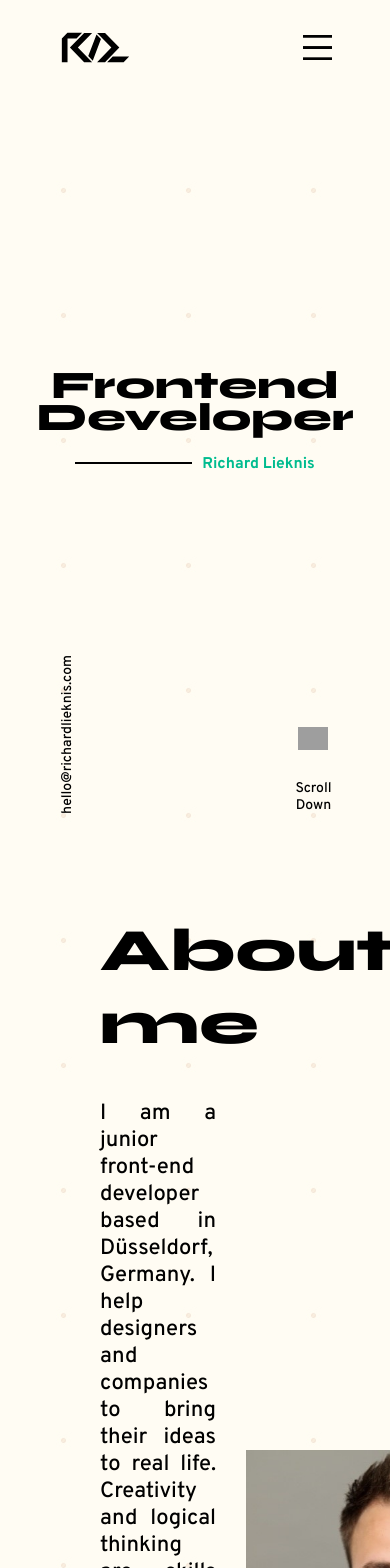
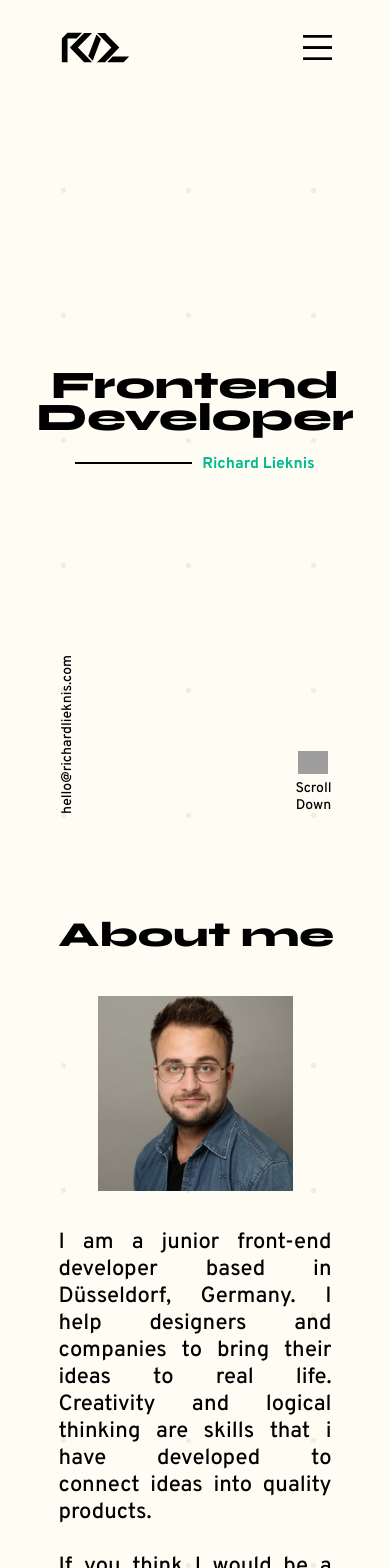
Before and after one commit to richardlieknis/Portfolio, an Angular app: page / in a window 390 px wide. Shown: the top 1568 px of the page. Built offline with nearby package versions, Linux system fonts and the light colour scheme; grey boxes are pictures that could not be loaded.

Commit message:
aboutme and myskills responsive

```diff
--- a/src/app/aboutme/aboutme.component.scss
+++ b/src/app/aboutme/aboutme.component.scss
@@ -6,7 +6,7 @@
 }
 
 .aboutme {
-    padding: 0 100px;
+    padding: 0 clamp(1.25rem, 15vw, 6.25rem);
     margin-top: 70px;
     width: 100%;
     max-width: 1300px;
@@ -16,10 +16,12 @@
     h1 {
         width: fit-content;
         font-family: 'syne-eb';
-        font-size: 60px;
+        font-size: clamp(1.25rem,9vw,3.75rem);
         margin-bottom: 40px;
         transition: color 220ms;
         user-select: none;
+        text-align: center;
+        white-space: nowrap;
         &:hover {
             color: $highlight;
         }
@@ -61,12 +63,30 @@
     }
 }
 
+@media (max-width: 900px) {
+    .aboutme-info {
+        flex-direction: column-reverse;
+    }
+}
+
+@media (max-width: 500px) {
+    .img {
+            img {
+                width: clamp(10rem,50vw,12.5rem) !important;
+            }
+    .boxborder {
+            width: clamp(10rem, 50vw, 12.5rem) !important;
+            height: clamp(10rem, 50vw, 12.5rem) !important;
+        }
+    }
+}
+
 .arrow-route {
     width: 100%;
     display: flex;
     justify-content: flex-end;
     img {
-        margin: 30px 200px 0 0;
+        margin: 30px clamp(0rem,5vw ,12.5rem) 0 0;
         cursor: pointer;
         width: 180px;
     }
--- a/src/app/myskills/myskills.component.scss
+++ b/src/app/myskills/myskills.component.scss
@@ -6,7 +6,7 @@
 }
 
 .myskills {
-    padding: 0 100px;
+    padding: 0 clamp(1.25rem, 15vw, 6.25rem);
     width: 100%;
     max-width: 1300px;
     display: flex;
@@ -16,12 +16,12 @@
     h1 {
         transform: translateY(75px);
         font-family: 'syne-eb';
-        font-size: 60px;
+        font-size: clamp(1.25rem, 9vw, 3.75rem);
         margin-bottom: 40px;
         transition: color 220ms;
         user-select: none;
         width: fit-content;
-        padding: 0 20px;
+        padding: 0 clamp(0rem, 2vw, 1.25rem);;
         text-align: center;
         background-color: $bg-color;
         z-index: 5;
@@ -32,12 +32,23 @@
     .skillbox {
         border: solid 4px #000;
         margin-bottom: 30px;
+        padding: 100px 30px;
         width: 100%;
-        height: 400px;
+        height: auto;
         display: grid;
         grid-template-columns: 1fr 1fr 1fr 1fr 1fr;
         gap: 80px 0px;
         align-content: center;
+    }
+}
+
+@media (max-width: 800px){
+    .skillbox {
+        display: flex !important;
+        justify-content: center;
+        flex-wrap: wrap;
+        gap: 80px !important;
+        padding: 30px;
     }
 }
 
```
